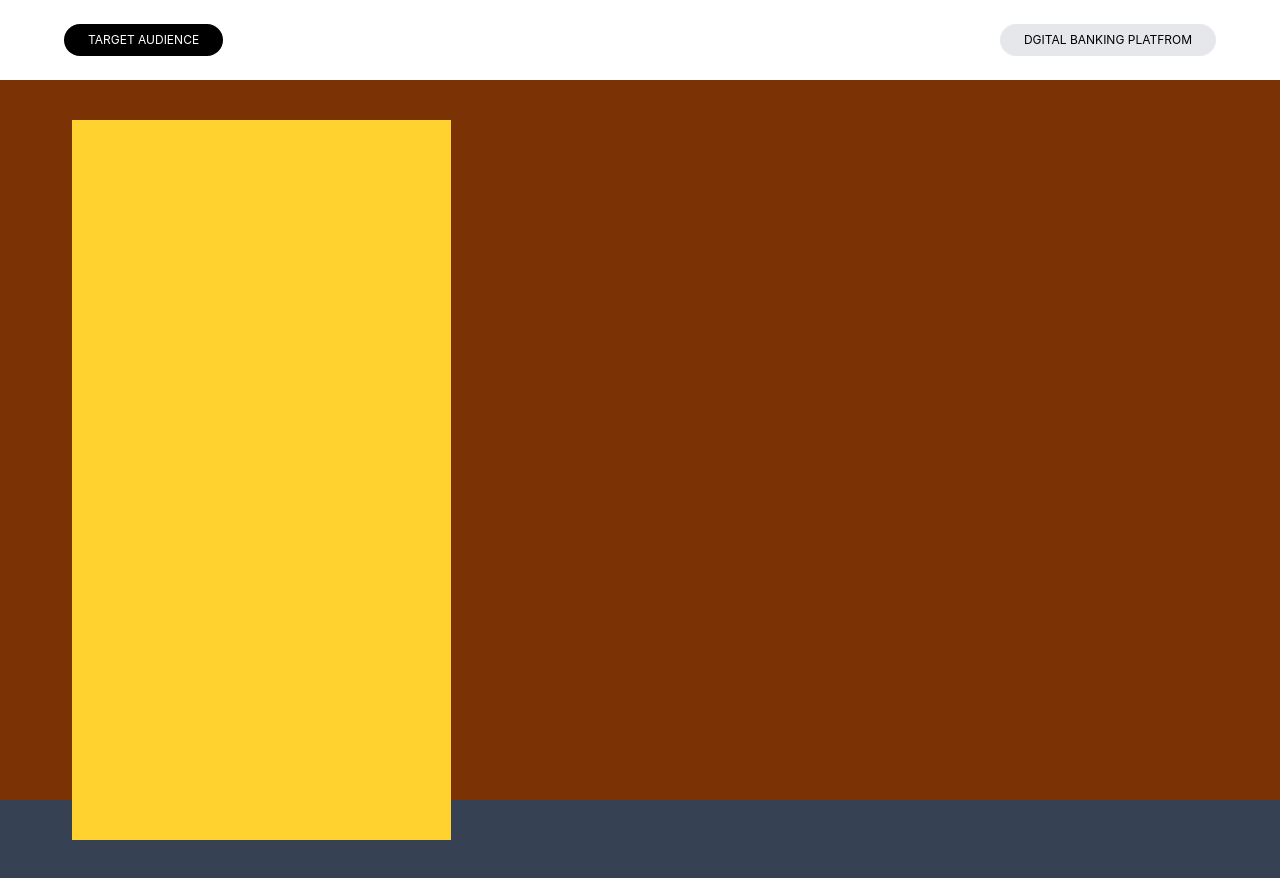
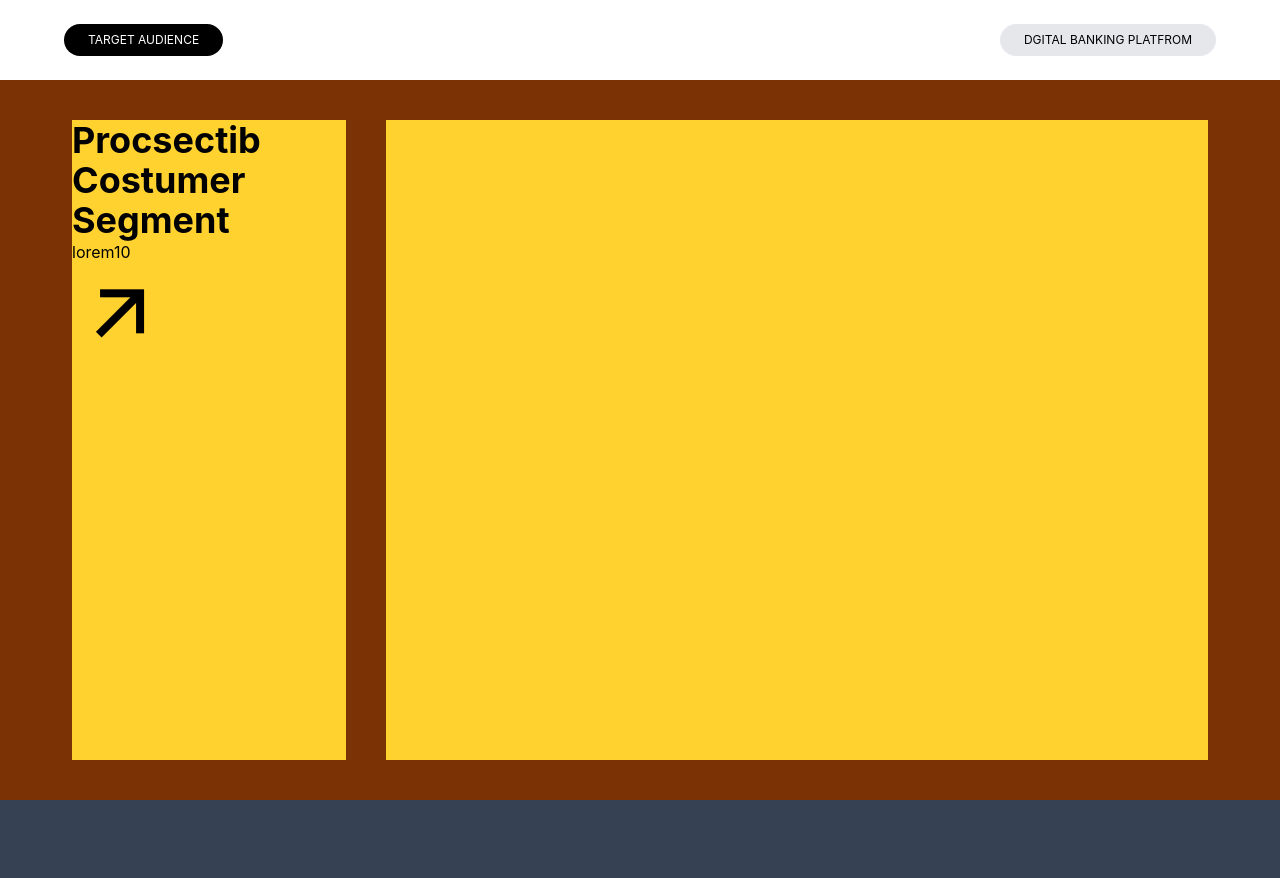
Before and after one commit to MK432004/react.js-, a React (Vite) app in the folder ui-project/: page / in a window 1280 px wide. Shown: the top 878 px of the page. Built offline with nearby package versions, Linux system fonts and the light colour scheme.

Commit message:
update compent

```diff
--- a/ui-project/package.json
+++ b/ui-project/package.json
@@ -11,8 +11,10 @@
   },
   "dependencies": {
     "@tailwindcss/vite": "^4.3.3",
+    "lucide-react": "^1.54.0",
     "react": "^19.2.8",
     "react-dom": "^19.2.8",
+    "remixicon": "^4.9.1",
     "tailwindcss": "^4.3.3"
   },
   "devDependencies": {
--- a/ui-project/src/components/section1/Leftcontent.jsx
+++ b/ui-project/src/components/section1/Leftcontent.jsx
@@ -1,8 +1,16 @@
 import React from 'react'
-
+import 'remixicon/fonts/remixicon.css'
 const Leftcontent = () => {
   return (
-    <div className="h-full w-1/3 bg-amber-300">
+    <div className="h-full w-1/4  bg-amber-300">
+      <div className="">
+        <h3 className="text-4xl font-bold">Procsectib <br/> <span>Costumer</span><br/>Segment </h3>
+        <p>lorem10
+           </p>
+      </div>
+      <div className="text-8xl">
+        <i className="ri-arrow-right-up-line"></i>
+      </div>
 
     </div>
   )
--- a/ui-project/src/components/section1/Page1context.jsx
+++ b/ui-project/src/components/section1/Page1context.jsx
@@ -4,7 +4,7 @@ import Rightcontent from './Rightcontent';
 
 const Page1context = () => {
   return (
-    <div className="bg-amber-900 py-10 flex h-full   justify-between px-18 ">
+    <div className="bg-amber-900 py-10 flex h-[90vh] items-center  gap-10 px-18 ">
 
         <Leftcontent/>
         <Rightcontent/>
--- a/ui-project/src/components/section1/Rightcontent.jsx
+++ b/ui-project/src/components/section1/Rightcontent.jsx
@@ -1,8 +1,8 @@
 import React from 'react'
-
+import 'remixicon/fonts/remixicon.css'
 const Rightcontent = () => {
   return (
-    <div>
+    <div className="h-full w-3/4 bg-amber-300">
 
     </div>
   )
```
Also changed, not shown: 1 other file (tests, documents, lock files or other folders).
